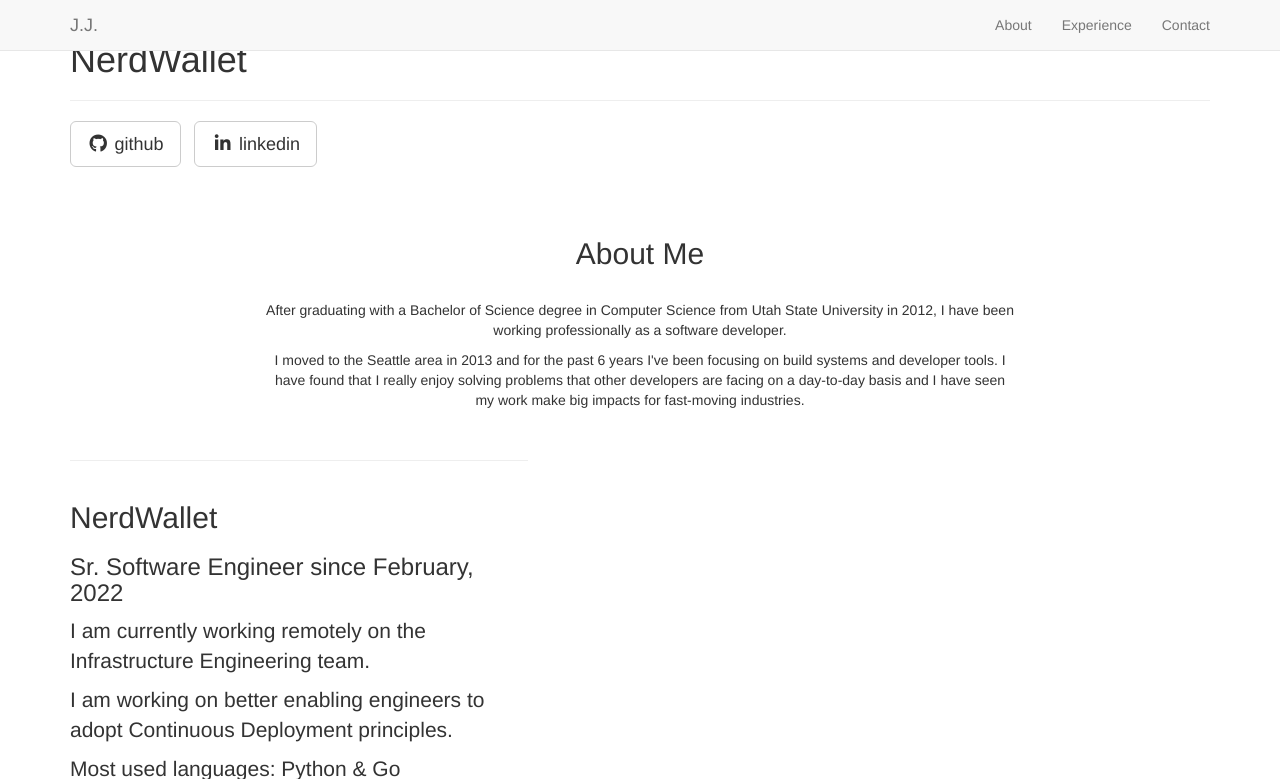
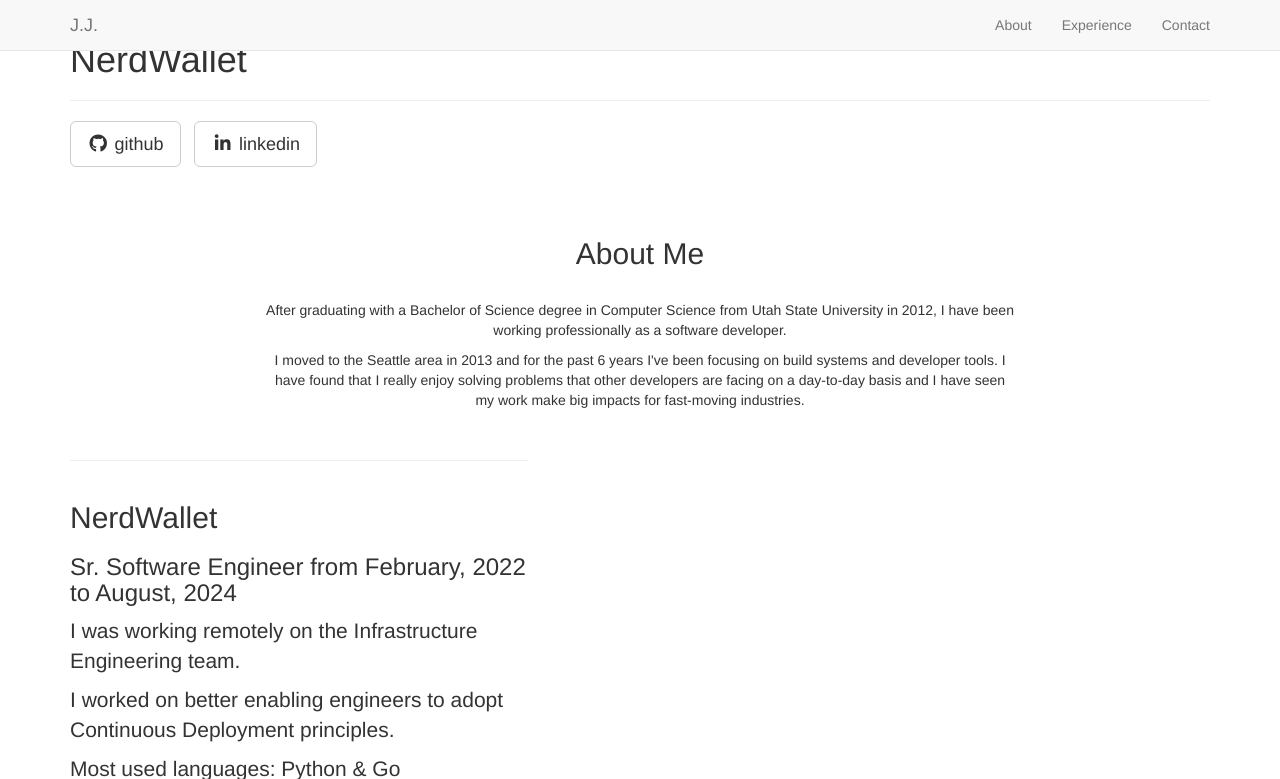
Before and after one commit to jmonty42/site-landing-theme, a Jekyll site: the page built from _posts/2014-09-20-services-0.markdown, in a window 1280 px wide and 900 px high, cut to the strip 0-779 px from the top of the window. Built offline with Jekyll 4.4.1, drawn with Linux system fonts in a browser that asks for light colours; nearby versions of some CDN libraries; library files that are not in the unit come from our copies.

Commit message:
Left NerdWallet
Updated to reflect me leaving NW.

```diff
--- a/_posts/2014-09-20-services-0.markdown
+++ b/_posts/2014-09-20-services-0.markdown
@@ -3,11 +3,11 @@
 img: nerdwallet.png
 category: Experience
 title: NerdWallet
-subtitle: Sr. Software Engineer since February, 2022
+subtitle: Sr. Software Engineer from February, 2022 to August, 2024
 description: |
 ---
-  I am currently working remotely on the Infrastructure Engineering team.
+  I was working remotely on the Infrastructure Engineering team.
 
-  I am working on better enabling engineers to adopt Continuous Deployment principles.
+  I worked on better enabling engineers to adopt Continuous Deployment principles.
 
   Most used languages: Python & Go
```
